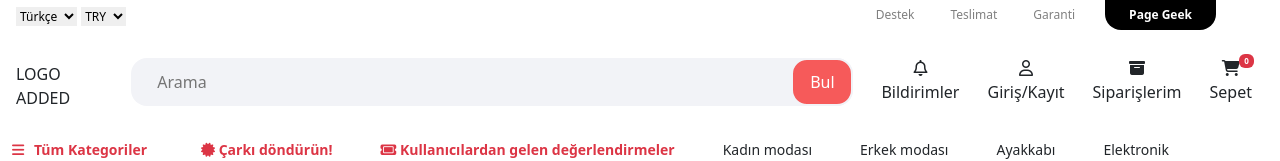
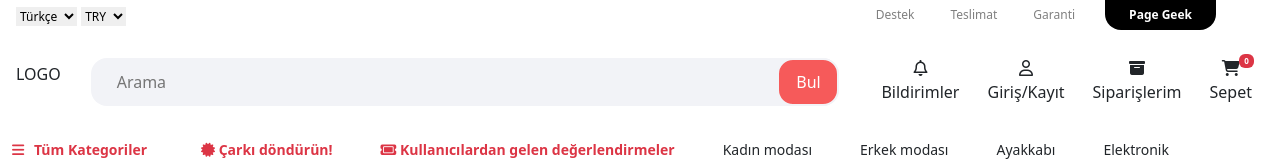
Before and after one commit to utkyfact/e-commerce-site, a plain HTML site: page index.html in a window 1280 px wide. Shown: the top 161 px of the page. Drawn offline with Linux system fonts and the light colour scheme.

Commit message:
tags renamed

```diff
--- a/index.html
+++ b/index.html
@@ -210,7 +210,7 @@
                 </div>
             </div>
             <div class="logo w-100">
-                <span>LOGO ADDED</span>
+                <span>LOGO</span>
             </div>
         </div>
         <!-- LG EKRAN BOYU SEARCH -->
```
Also changed, not shown: item.html (+1 -1 lines), sepet.html (+1 -1 lines).
